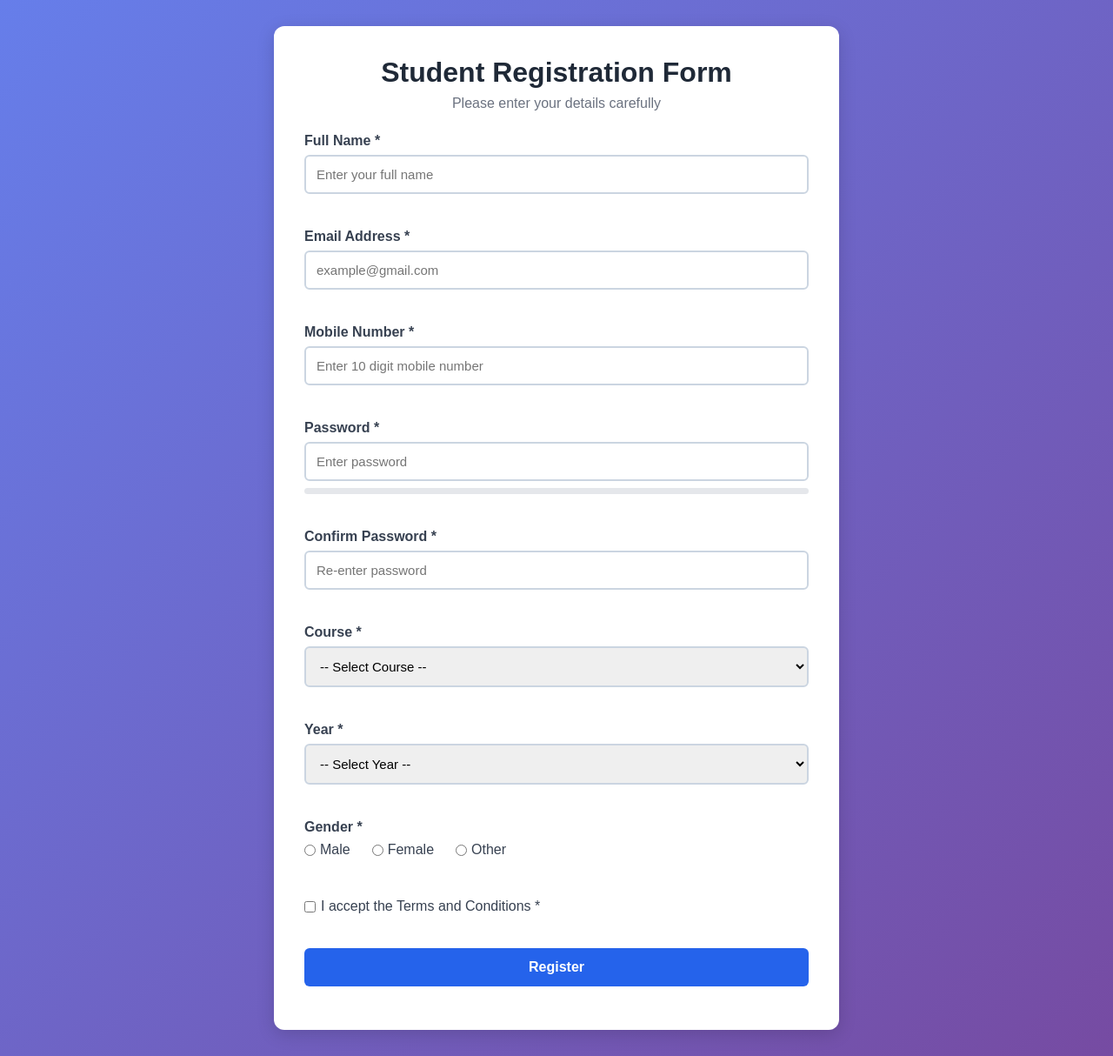
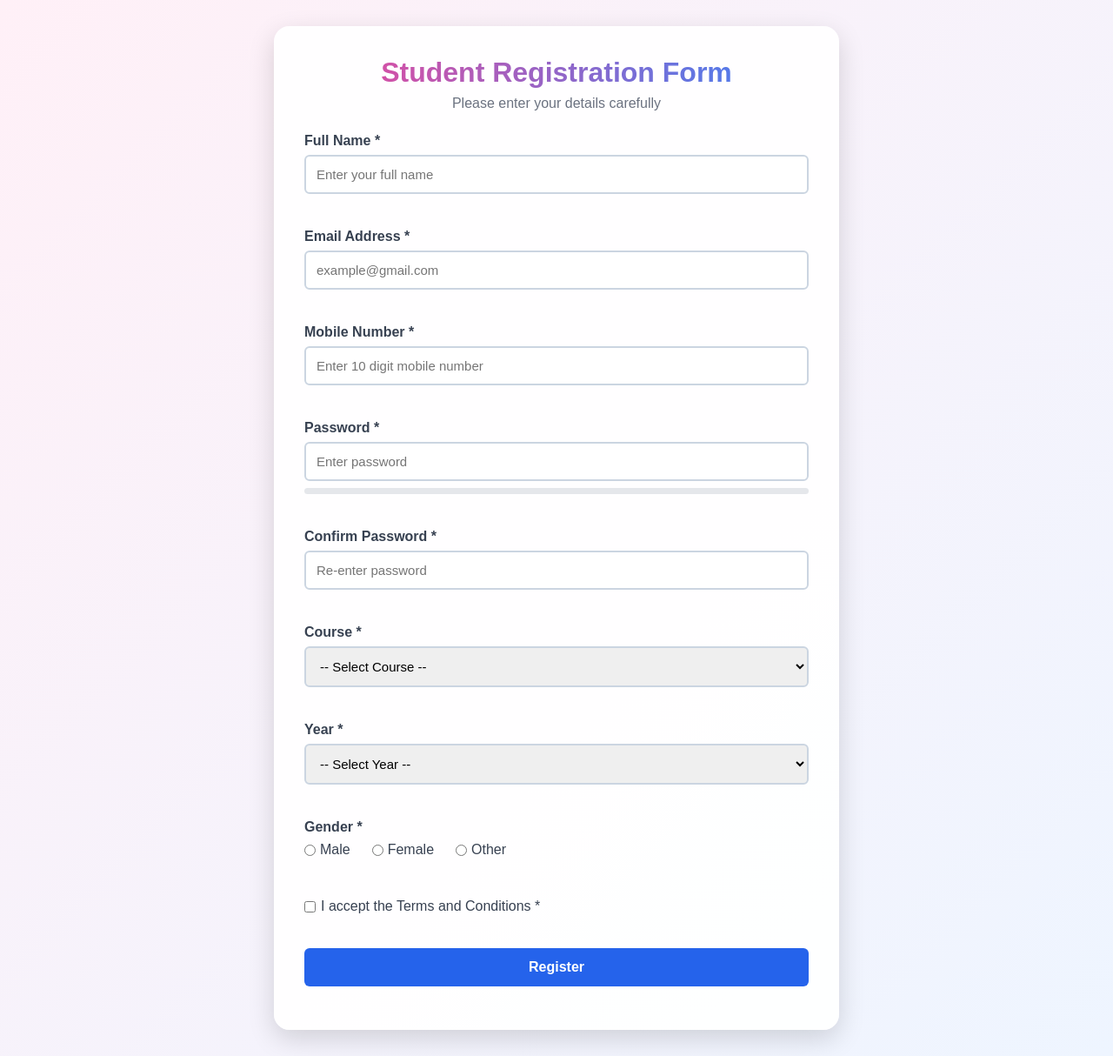
Before and after one commit to NiyatiRaiyani/25AIML060-WT, a PHP site: page / in a window 1280 px wide. Shown: the whole page at 87% size. Run offline with PHP 8.4, Linux system fonts and the light colour scheme.

Commit message:
Update body background gradient and enhance container styles for improved aesthetics

```diff
--- a/Practical-5-RegistrationForm/style.css
+++ b/Practical-5-RegistrationForm/style.css
@@ -6,32 +6,48 @@
 }
 
 body {
-    background: linear-gradient(135deg, #667eea, #764ba2);
+    background: linear-gradient(
+        135deg,
+        #fff0f7,
+        #eef5ff
+    );
 
     min-height: 100vh;
 
     display: flex;
-
     justify-content: center;
-
     align-items: center;
 
     padding: 30px;
 }
+
 .container {
-    background: white;
+    background: rgba(255, 255, 255, 0.96);
 
     width: 100%;
-
     max-width: 650px;
 
     padding: 35px;
 
-    border-radius: 12px;
+    border-radius: 18px;
 
-    box-shadow: 0 5px 20px rgba(0, 0, 0, 0.15);
+    box-shadow: 0 10px 30px rgba(0, 0, 0, 0.15);
 }
 
+h1 {
+    text-align: center;
+
+    background: linear-gradient(
+        90deg,
+        #ec4899,
+        #3b82f6
+    );
+
+    -webkit-background-clip: text;
+    -webkit-text-fill-color: transparent;
+
+    margin-bottom: 8px;
+}
 
 h1 {
     text-align: center;
```
